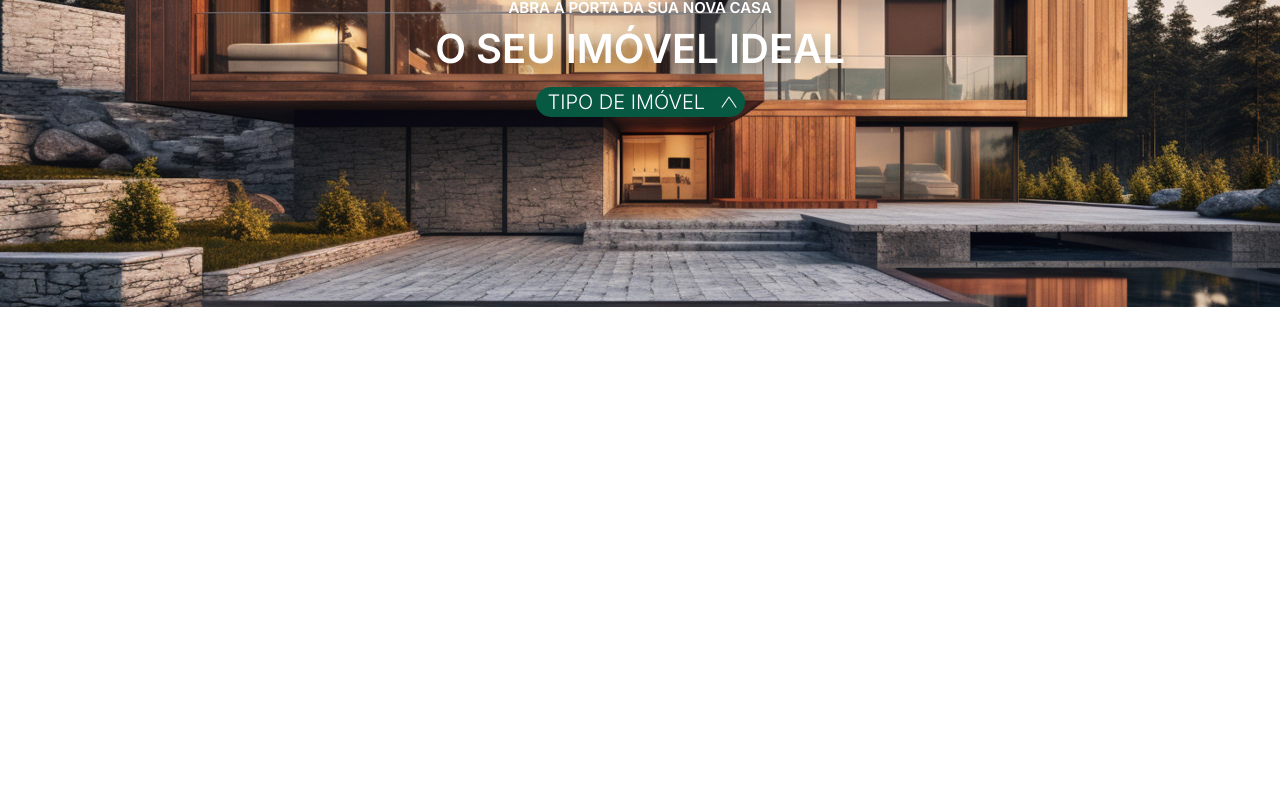
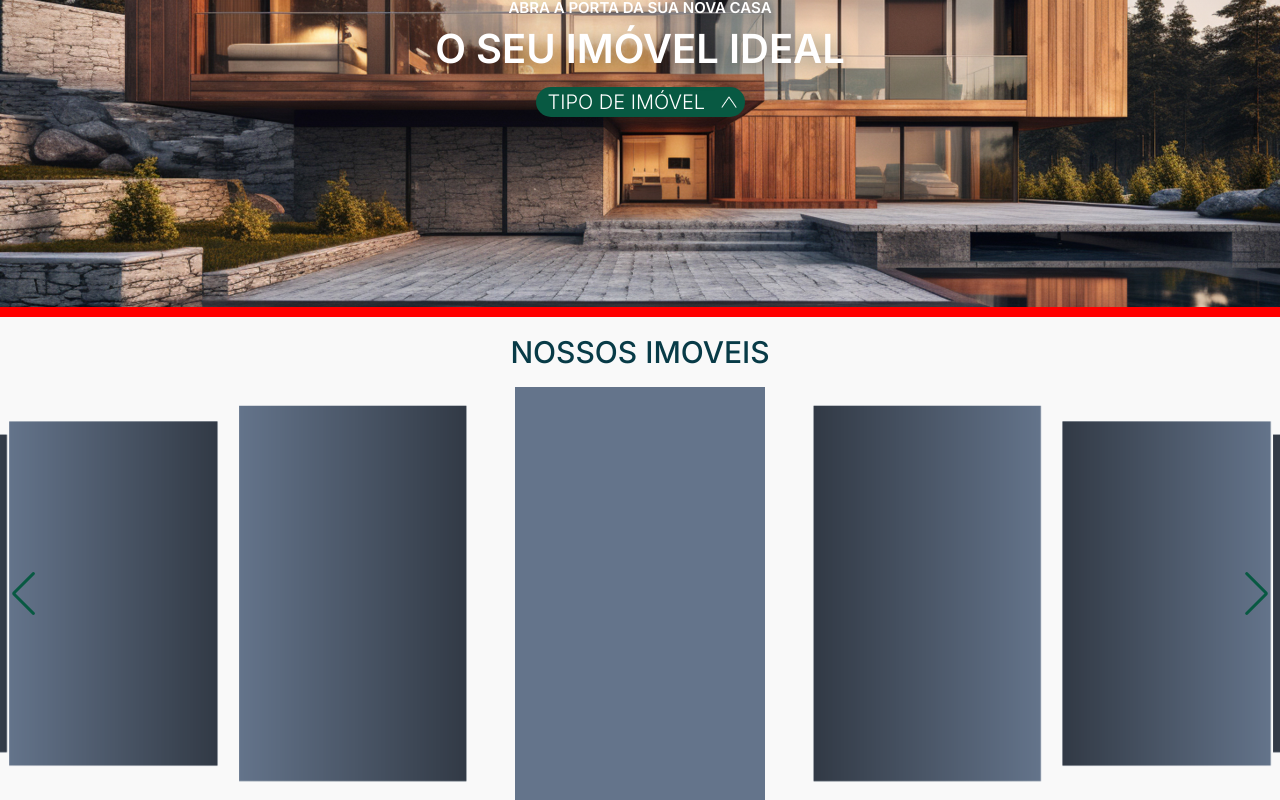
Before and after one commit to Gust4voD4nt4s/Raval-Imobialiria, a Next.js app: page / in a window 1280 px wide. Shown: the part 243-1043 px from the top of the page. Before the commit the page ends 800 px from the top, so only its background shows below. Built offline with nearby package versions, Linux system fonts and the light colour scheme.

Commit message:
Criando carrousel usando swiper

```diff
--- a/package.json
+++ b/package.json
@@ -12,6 +12,7 @@
     "next": "14.2.3",
     "react": "^18",
     "react-dom": "^18",
+    "swiper": "^11.1.4",
     "tailwind-merge": "^2.3.0"
   },
   "devDependencies": {
--- a/src/app/globals.css
+++ b/src/app/globals.css
@@ -18,6 +18,7 @@
 
 body {
   color: rgb(var(--foreground-rgb));
+  background-color: red;
 }
 
 @layer utilities {
--- a/src/app/layout.tsx
+++ b/src/app/layout.tsx
@@ -1,5 +1,6 @@
 import type { Metadata } from "next";
 import { Inter } from "next/font/google";
+
 import "./globals.css";
 
 const inter = Inter({ subsets: ["latin"] });
--- a/src/app/page.tsx
+++ b/src/app/page.tsx
@@ -1,5 +1,7 @@
 import Header from "@/components/Header";
 import Hero from '@/components/Hero'
+
+import CarrouselSwiper from "@/components/Slides/Carrousel/CarrouselSwiper";
 import Image from "next/image";
 
 export default function Home() {
@@ -7,6 +9,11 @@ export default function Home() {
     <>
       <Header />
       <Hero />
+      <section className="mt-[10px] bg-[#F9F9F9] text-center">
+        <h1 className="py-[17px] font-medium text-3xl text-[#083B47]">NOSSOS IMOVEIS</h1>
+        <CarrouselSwiper />
+      </section>
+
     </>
   );
 }
--- /dev/null
+++ b/src/components/Slides/Carrousel/CarrouselSwiper.tsx
@@ -0,0 +1,67 @@
+'use client'
+
+import Image from 'next/image';
+
+import { Navigation, Pagination, Scrollbar, A11y, EffectCoverflow } from 'swiper/modules';
+
+import { Swiper, SwiperSlide } from 'swiper/react';
+
+import CarrouselArrow from '@/Images/carrouselArrow.png'
+
+import 'swiper/css';
+import 'swiper/css/navigation';
+import 'swiper/css/pagination';
+import 'swiper/css/scrollbar';
+
+
+const CarrouselSwiper = () => {
+
+    const imoveis = [1, 2, 3, 4, 5, 6, 7, 8, 9]
+
+    return (
+        <Swiper
+            effect={'coverflow'}
+            grabCursor={true}
+            centeredSlides={true}
+            loop={true}
+            slidesPerView={'auto'}
+            navigation={{
+                nextEl: '.swiper-button-next',
+                prevEl: '.swiper-button-prev',
+                hideOnClick: true
+
+            }}
+
+            coverflowEffect={
+                {
+                    rotate: 0,
+                    stretch: -33,
+                    depth: 60,
+                    modifier: 2,
+
+                }
+            }
+            modules={[EffectCoverflow, Navigation]}
+            className='flex justify-center items-center relative'
+        >
+
+            {imoveis.map((imovel) => (
+                <>
+                    <SwiperSlide key={imovel} className='max-w-[250px]'>
+                        <div className='max-w-[250px] h-[413px] bg-slate-500'></div>
+                    </SwiperSlide>
+                </>
+            ))}
+
+
+            <button className='swiper-button-prev after:text-[#085942]'>
+            </button>
+
+            <button className='swiper-button-next after:text-[#085942]'>
+            </button>
+
+        </Swiper >
+    );
+};
+
+export default CarrouselSwiper
```
Also changed, not shown: src/Images/carrouselArrow.png (added), 1 other file (tests, documents, lock files or other folders).
